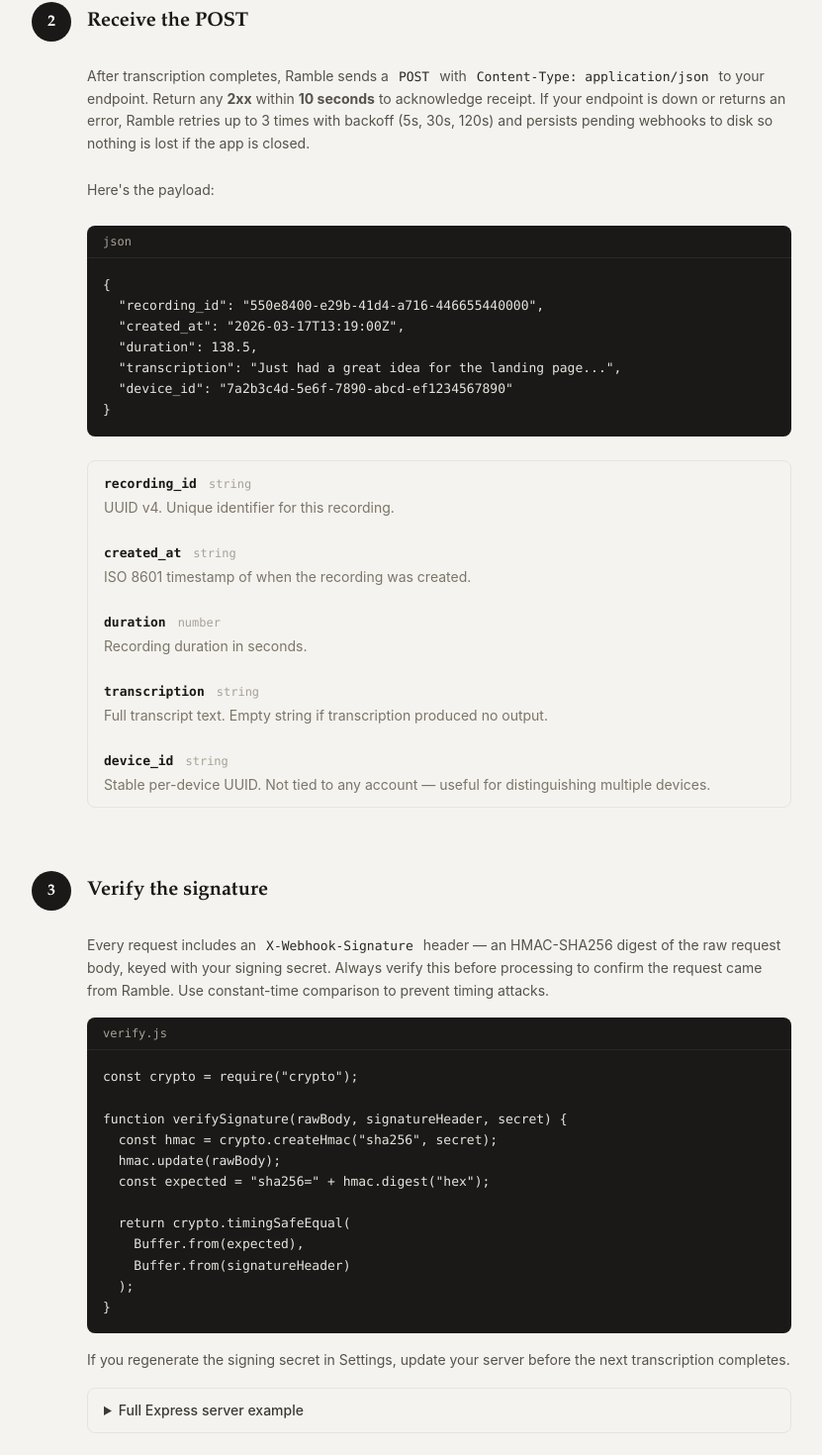
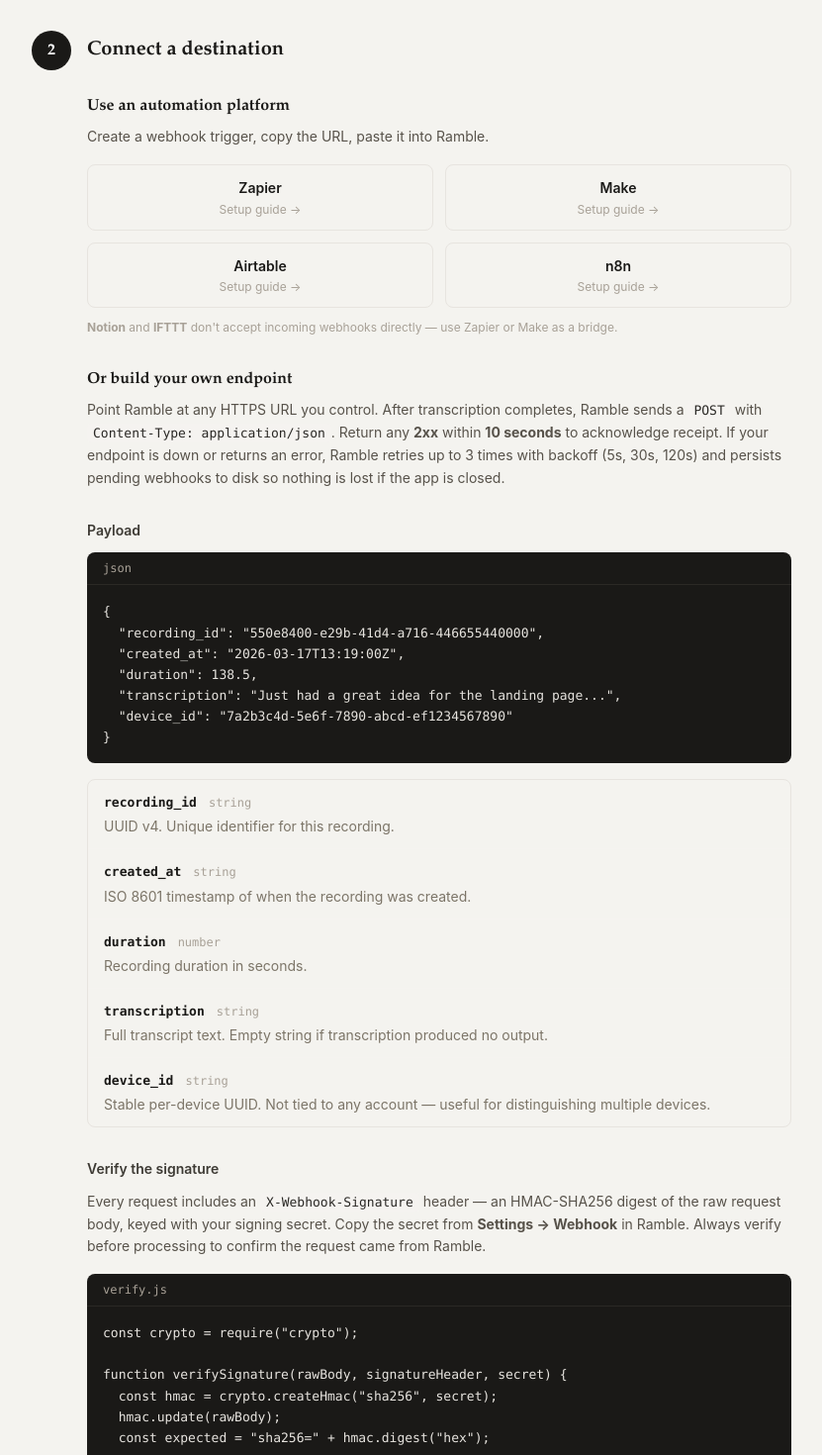
Before and after one commit to Jpoliachik/ramble-ios, a Next.js app in the folder website/: page /docs in a window 1280 px wide. Shown: the part 786-2256 px from the top of the page at 99% size, without its empty margins (324-1155 px from the left). Built offline with nearby package versions, Linux system fonts and the light colour scheme.

Commit message:
docs update

```diff
--- a/website/src/app/docs/page.tsx
+++ b/website/src/app/docs/page.tsx
@@ -64,7 +64,7 @@
           </h1>
           <p className="mt-4 text-lg leading-relaxed text-stone-500">
             Every time you finish a recording, Ramble can automatically POST the transcript to any HTTPS endpoint — an
-            AI agent, a workflow, your own backend. Four steps to set it up.
+            automation platform, an AI agent, or your own backend. Three steps to set it up.
           </p>
 
           <div className="mt-14 space-y-16 text-sm leading-relaxed text-stone-600">
@@ -75,9 +75,8 @@
               </StepHeader>
               <div className="mt-6 space-y-5 pl-14">
                 <p>
-                  In Ramble, go to <strong>Settings &rarr; Webhook</strong> and toggle it on. Enter your endpoint URL
-                  (must be HTTPS) and copy the auto-generated <strong>signing secret</strong> (base64) — you&apos;ll
-                  need it on your server to verify requests.
+                  In Ramble, go to <strong>Settings &rarr; Webhook</strong>{" "}and toggle it on. You&apos;ll need an
+                  endpoint URL to paste in — grab one from your automation platform (step 2) or use your own server URL.
                 </p>
                 {/* eslint-disable-next-line @next/next/no-img-element */}
                 <img
@@ -91,19 +90,75 @@
             {/* Step 2 */}
             <section>
               <StepHeader id="step-2" step={2}>
-                Receive the POST
+                Connect a destination
               </StepHeader>
-              <div className="mt-6 space-y-6 pl-14">
-                <p>
-                  After transcription completes, Ramble sends a <InlineCode>POST</InlineCode> with{" "}
-                  <InlineCode>Content-Type: application/json</InlineCode> to your endpoint. Return any{" "}
-                  <strong>2xx</strong> within <strong>10 seconds</strong> to acknowledge receipt. If your endpoint is
+              <div className="mt-6 space-y-8 pl-14">
+                {/* Automation platforms */}
+                <div id="platforms" className="scroll-mt-8">
+                  <h3 className="font-serif text-base font-semibold text-stone-900">Use an automation platform</h3>
+                  <p className="mt-2">
+                    Create a webhook trigger, copy the URL, paste it into Ramble.
+                  </p>
+
+                  <div className="mt-4 grid grid-cols-2 gap-3">
+                    <a
+                      href="https://help.zapier.com/hc/en-us/articles/8496288690317-Trigger-Zaps-from-webhooks"
+                      target="_blank"
+                      rel="noopener noreferrer"
+                      className="rounded-lg border border-stone-200 px-4 py-3 text-center font-semibold text-stone-900 transition-colors hover:border-stone-400 hover:bg-stone-50"
+                    >
+                      Zapier
+                      <span className="mt-0.5 block text-xs font-normal text-stone-400">Setup guide &rarr;</span>
+                    </a>
+                    <a
+                      href="https://www.make.com/en/help/tools/webhooks"
+                      target="_blank"
+                      rel="noopener noreferrer"
+                      className="rounded-lg border border-stone-200 px-4 py-3 text-center font-semibold text-stone-900 transition-colors hover:border-stone-400 hover:bg-stone-50"
+                    >
+                      Make
+                      <span className="mt-0.5 block text-xs font-normal text-stone-400">Setup guide &rarr;</span>
+                    </a>
+                    <a
+                      href="https://support.airtable.com/docs/when-webhook-received-trigger"
+                      target="_blank"
+                      rel="noopener noreferrer"
+                      className="rounded-lg border border-stone-200 px-4 py-3 text-center font-semibold text-stone-900 transition-colors hover:border-stone-400 hover:bg-stone-50"
+                    >
+                      Airtable
+                      <span className="mt-0.5 block text-xs font-normal text-stone-400">Setup guide &rarr;</span>
+                    </a>
+                    <a
+                      href="https://docs.n8n.io/integrations/builtin/core-nodes/n8n-nodes-base.webhook/"
+                      target="_blank"
+                      rel="noopener noreferrer"
+                      className="rounded-lg border border-stone-200 px-4 py-3 text-center font-semibold text-stone-900 transition-colors hover:border-stone-400 hover:bg-stone-50"
+                    >
+                      n8n
+                      <span className="mt-0.5 block text-xs font-normal text-stone-400">Setup guide &rarr;</span>
+                    </a>
+                  </div>
+
+                  <p className="mt-3 text-xs text-stone-400">
+                    <strong>Notion</strong>{" "}and <strong>IFTTT</strong>{" "}don&apos;t accept incoming webhooks directly — use Zapier or Make as a bridge.
+                  </p>
+                </div>
+
+                {/* Build your own */}
+                <div id="custom" className="scroll-mt-8">
+                  <h3 className="font-serif text-base font-semibold text-stone-900">Or build your own endpoint</h3>
+                  <p className="mt-2">
+                    Point Ramble at any HTTPS URL you control. After transcription completes, Ramble sends
+                    a <InlineCode>POST</InlineCode>{" "}with{" "}
+                    <InlineCode>Content-Type: application/json</InlineCode>. Return any{" "}
+                    <strong>2xx</strong>{" "}within <strong>10 seconds</strong>{" "}to acknowledge receipt. If your endpoint is
                     down or returns an error, Ramble retries up to 3 times with backoff (5s, 30s, 120s) and persists
                     pending webhooks to disk so nothing is lost if the app is closed.
                   </p>
 
-                <p>Here&apos;s the payload:</p>
+                  <h4 className="mt-8 text-sm font-semibold text-stone-700">Payload</h4>
 
+                  <div className="mt-3">
                     <CodeBlock language="json">
                       {`{
   "recording_id": "550e8400-e29b-41d4-a716-446655440000",
@@ -113,8 +168,9 @@
   "device_id": "7a2b3c4d-5e6f-7890-abcd-ef1234567890"
 }`}
                     </CodeBlock>
+                  </div>
 
-                <div className="rounded-lg border border-stone-200">
+                  <div className="mt-4 rounded-lg border border-stone-200">
                     <Param name="recording_id" type="string">
                       UUID v4. Unique identifier for this recording.
                     </Param>
@@ -131,21 +187,15 @@
                       Stable per-device UUID. Not tied to any account — useful for distinguishing multiple devices.
                     </Param>
                   </div>
-              </div>
-            </section>
 
-            {/* Step 3 */}
-            <section>
-              <StepHeader id="step-3" step={3}>
-                Verify the signature
-              </StepHeader>
-              <div className="mt-6 space-y-4 pl-14">
-                <p>
-                  Every request includes an <InlineCode>X-Webhook-Signature</InlineCode> header — an HMAC-SHA256 digest
-                  of the raw request body, keyed with your signing secret. Always verify this before processing to
-                  confirm the request came from Ramble. Use constant-time comparison to prevent timing attacks.
+                  <h4 className="mt-8 text-sm font-semibold text-stone-700">Verify the signature</h4>
+                  <p className="mt-3">
+                    Every request includes an <InlineCode>X-Webhook-Signature</InlineCode>{" "}header — an HMAC-SHA256
+                    digest of the raw request body, keyed with your signing secret. Copy the secret from <strong>Settings &rarr; Webhook</strong>{" "}in Ramble. Always verify before processing to confirm the
+                    request came from Ramble.
                   </p>
 
+                  <div className="mt-4">
                     <CodeBlock filename="verify.js">
                       {`const crypto = require("crypto");
 
@@ -160,13 +210,14 @@
   );
 }`}
                     </CodeBlock>
+                  </div>
 
-                <p>
+                  <p className="mt-4">
                     If you regenerate the signing secret in Settings, update your server before the next transcription
                     completes.
                   </p>
 
-                <details className="rounded-lg border border-stone-200">
+                  <details className="mt-4 rounded-lg border border-stone-200">
                     <summary className="cursor-pointer px-4 py-3 text-sm font-medium text-stone-700 hover:text-stone-900">
                       Full Express server example
                     </summary>
@@ -212,19 +263,20 @@
                     </div>
                   </details>
                 </div>
+              </div>
             </section>
 
-            {/* Step 4 */}
+            {/* Step 3 */}
             <section>
-              <StepHeader id="step-4" step={4}>
+              <StepHeader id="step-3" step={3}>
                 Test it
               </StepHeader>
               <div className="mt-6 space-y-4 pl-14">
                 <p>
-                  Tap <strong>Settings &rarr; Send Test Webhook</strong> to fire a test payload at your endpoint. The
-                  test payload is identical to a real one, with two differences: <InlineCode>test</InlineCode> is{" "}
-                  <InlineCode>true</InlineCode>, and <InlineCode>recording_id</InlineCode> is prefixed with{" "}
-                  <InlineCode>test-</InlineCode>. Filter on either to skip test payloads in production.
+                  Tap <strong>Settings &rarr; Send Test Webhook</strong>{" "}to fire a test payload at your endpoint. The
+                  test payload is identical to a real one, with two differences: <InlineCode>test</InlineCode>{" "}is{" "}
+                  <InlineCode>true</InlineCode>, and <InlineCode>recording_id</InlineCode>{" "}is prefixed with{" "}
+                  <InlineCode>test-</InlineCode>.
                 </p>
 
                 <CodeBlock language="json">
@@ -240,8 +292,7 @@
 
                 <p>
                   If the test succeeds, you&apos;re all set — every future transcription will POST automatically. If it
-                  fails, check that your endpoint returns a 2xx and that you&apos;re verifying the signature with the
-                  correct secret.
+                  fails, check that your endpoint returns a 2xx and that the URL is correct.
                 </p>
               </div>
             </section>
--- a/website/src/app/globals.css
+++ b/website/src/app/globals.css
@@ -39,3 +39,53 @@
 body {
   font-family: var(--font-sans);
 }
+
+/* Hero entry animations */
+@keyframes hero-fade-in-scale {
+  from {
+    opacity: 0;
+    transform: scale(0.9);
+  }
+  to {
+    opacity: 1;
+    transform: scale(1);
+  }
+}
+
+@keyframes hero-fade-up {
+  from {
+    opacity: 0;
+    transform: translateY(12px);
+  }
+  to {
+    opacity: 1;
+    transform: translateY(0);
+  }
+}
+
+@keyframes hero-fade-up-sm {
+  from {
+    opacity: 0;
+    transform: translateY(8px);
+  }
+  to {
+    opacity: 1;
+    transform: translateY(0);
+  }
+}
+
+.hero-enter-logo {
+  animation: hero-fade-in-scale 0.4s ease-out both;
+}
+
+.hero-enter-title {
+  animation: hero-fade-up 0.5s ease-out 0.2s both;
+}
+
+.hero-enter-subtitle {
+  animation: hero-fade-up-sm 0.5s ease-out 0.35s both;
+}
+
+.hero-enter-buttons {
+  animation: hero-fade-up-sm 0.5s ease-out 0.5s both;
+}
--- a/website/src/components/docs-sidebar.tsx
+++ b/website/src/components/docs-sidebar.tsx
@@ -4,9 +4,10 @@
 
 const sections = [
   { id: "step-1", label: "1. Enable the webhook" },
-  { id: "step-2", label: "2. Receive the POST" },
-  { id: "step-3", label: "3. Verify the signature" },
-  { id: "step-4", label: "4. Test it" },
+  { id: "step-2", label: "2. Connect a destination" },
+  { id: "platforms", label: "Automation platforms", indent: true },
+  { id: "custom", label: "Build your own endpoint", indent: true },
+  { id: "step-3", label: "3. Test it" },
 ];
 
 export default function DocsSidebar() {
@@ -42,6 +43,8 @@
               key={section.id}
               href={`#${section.id}`}
               className={`block py-1 transition-colors ${
+                section.indent ? "pl-4 text-xs" : ""
+              } ${
                 activeId === section.id
                   ? "text-stone-900 font-medium"
                   : "text-stone-400 hover:text-stone-900"
```
Also changed, not shown: website/src/app/page.tsx (+7 -3 lines), website/src/components/animated-logo.tsx (added, +154 -0 lines), website/public/llms-full.txt, website/public/llms.txt, 3 other files (tests, documents, lock files or other folders). Lines whose indentation alone changed are shown as unchanged.
